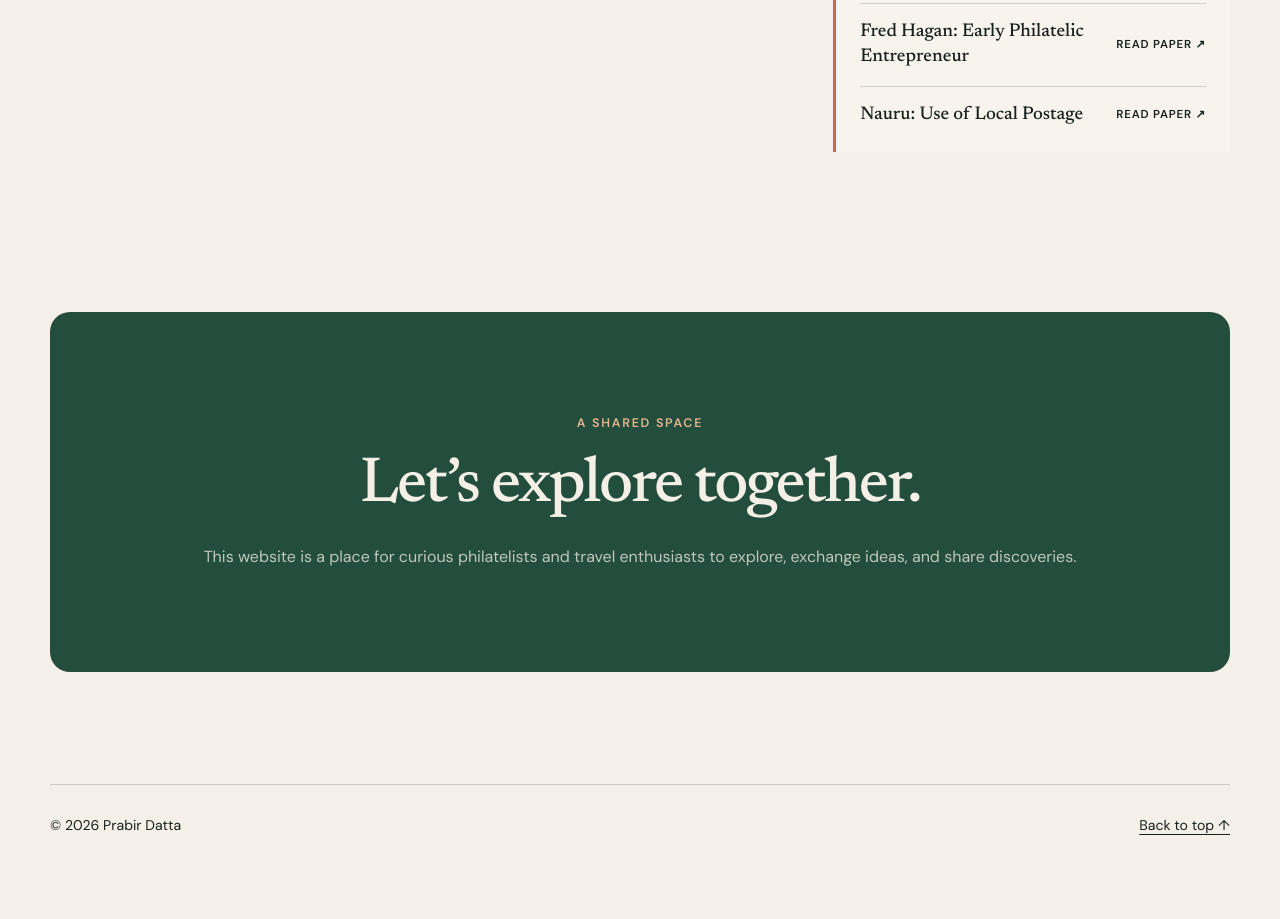
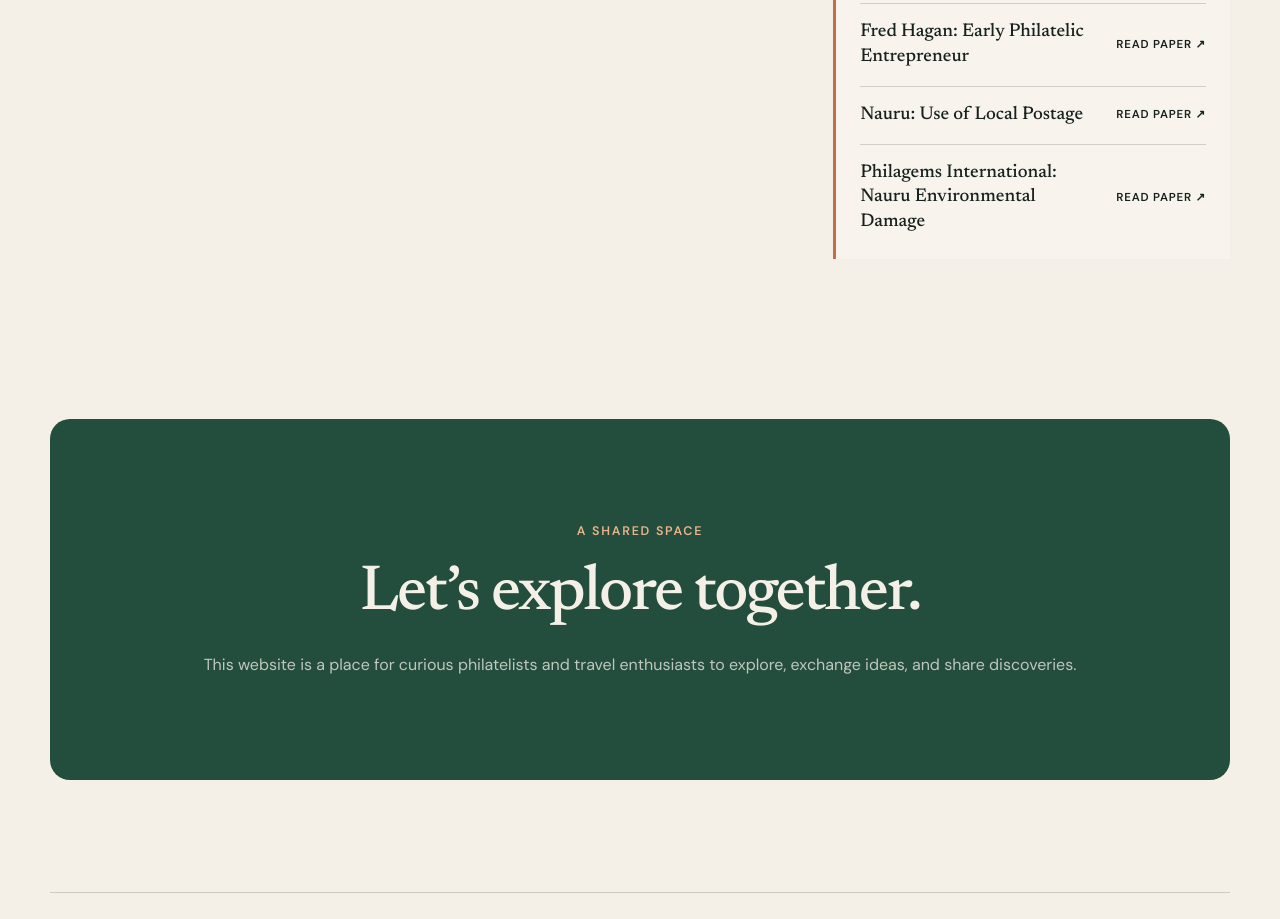
Before and after one commit to prabirdattaus/prabirdattaus.github.io, a plain HTML site: page index.html in a window 1280 px wide. Shown: the part 2577-3496 px from the top of the page. Before the commit the page ends 3442 px from the top, so only its background shows below. Drawn offline with Linux system fonts and the light colour scheme.

Commit message:
Publish Philagems Nauru environmental paper

```diff
--- a/index.html
+++ b/index.html
@@ -175,6 +175,15 @@
                 <span>Nauru: Use of Local Postage</span>
                 <span aria-hidden="true">Read paper ↗</span>
               </a>
+              <a
+                class="publication-link"
+                href="assets/philagems-international-nauru-environmental-damage.pdf"
+                target="_blank"
+                rel="noopener"
+              >
+                <span>Philagems International: Nauru Environmental Damage</span>
+                <span aria-hidden="true">Read paper ↗</span>
+              </a>
             </div>
           </div>
         </div>
```
Also changed, not shown: 1 other file.
